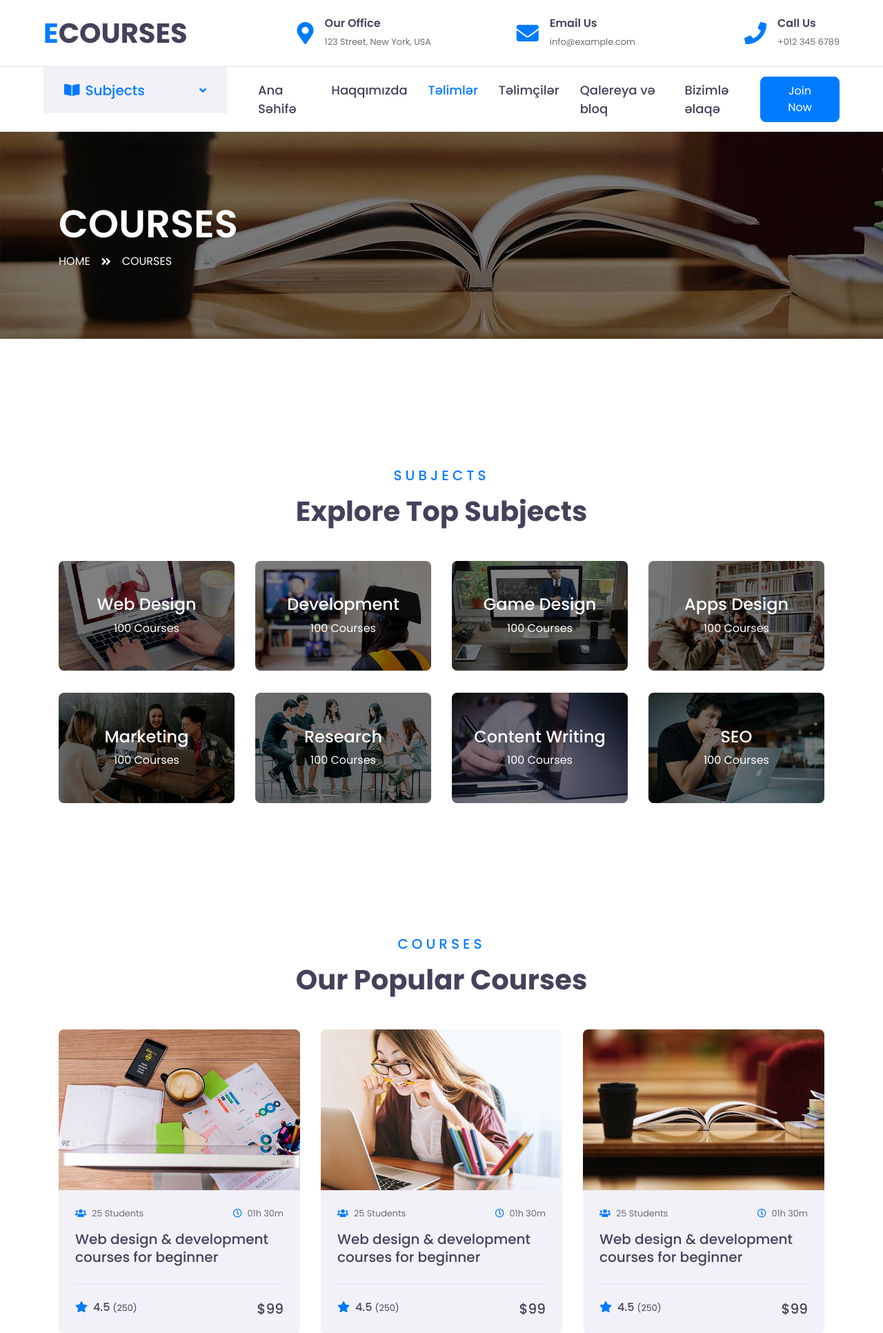
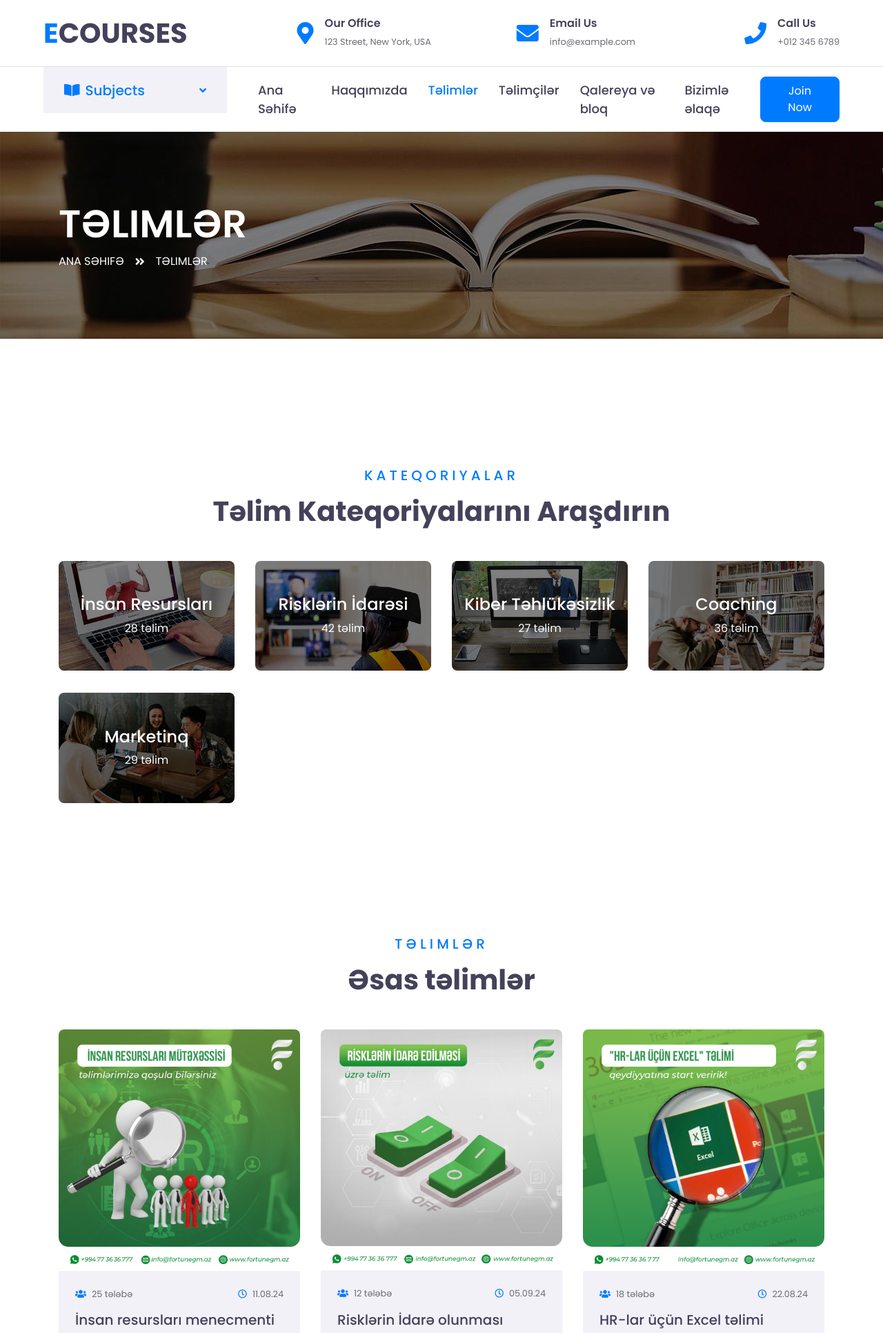
Before and after one commit to Orxan-Ibrahimov/GMC, a Laravel app: page /course in a window 1280 px wide. Shown: the top 1932 px of the page at 69% size. Run offline with Laravel 10, Linux system fonts and the light colour scheme; some libraries are stand-ins or nearby versions.

Commit message:
CoursePageContensFilled

```diff
--- a/resources/views/pages/course.blade.php
+++ b/resources/views/pages/course.blade.php
@@ -6,11 +6,11 @@
 <div class="container-fluid page-header" style="margin-bottom: 90px;">
     <div class="container">
         <div class="d-flex flex-column justify-content-center" style="min-height: 300px">
-                <h3 class="display-4 text-white text-uppercase">Courses</h3>
+            <h3 class="display-4 text-white text-uppercase">Təlimlər</h3>
             <div class="d-inline-flex text-white">
-                    <p class="m-0 text-uppercase"><a class="text-white" href="/">Home</a></p>
+                <p class="m-0 text-uppercase"><a class="text-white" href="/">Ana Səhifə</a></p>
                 <i class="fa fa-angle-double-right pt-1 px-3"></i>
-                    <p class="m-0 text-uppercase">Courses</p>
+                <p class="m-0 text-uppercase">Təlimlər</p>
             </div>
         </div>
     </div>
@@ -22,16 +22,16 @@
 <div class="container-fluid py-5">
     <div class="container pt-5 pb-3">
         <div class="text-center mb-5">
-                <h5 class="text-info text-uppercase mb-3" style="letter-spacing: 5px;">Subjects</h5>
-                <h1>Explore Top Subjects</h1>
+            <h5 class="text-info text-uppercase mb-3" style="letter-spacing: 5px;">Kateqoriyalar</h5>
+            <h1>Təlim Kateqoriyalarını Araşdırın</h1>
         </div>
         <div class="row">
             <div class="col-lg-3 col-md-6 mb-4">
                 <div class="cat-item position-relative overflow-hidden rounded mb-2">
                     <img class="img-fluid" src="img/cat-1.jpg" alt="">
                     <a class="cat-overlay text-white text-decoration-none" href="">
-                            <h4 class="text-white font-weight-medium">Web Design</h4>
-                            <span>100 Courses</span>
+                        <h4 class="text-white font-weight-medium">İnsan Resursları</h4>
+                        <span>28 təlim</span>
                     </a>
                 </div>
             </div>
@@ -39,8 +39,8 @@
                 <div class="cat-item position-relative overflow-hidden rounded mb-2">
                     <img class="img-fluid" src="img/cat-2.jpg" alt="">
                     <a class="cat-overlay text-white text-decoration-none" href="">
-                            <h4 class="text-white font-weight-medium">Development</h4>
-                            <span>100 Courses</span>
+                        <h4 class="text-white font-weight-medium">Risklərin İdarəsi</h4>
+                        <span>42 təlim</span>
                     </a>
                 </div>
             </div>
@@ -48,8 +48,8 @@
                 <div class="cat-item position-relative overflow-hidden rounded mb-2">
                     <img class="img-fluid" src="img/cat-3.jpg" alt="">
                     <a class="cat-overlay text-white text-decoration-none" href="">
-                            <h4 class="text-white font-weight-medium">Game Design</h4>
-                            <span>100 Courses</span>
+                        <h4 class="text-white font-weight-medium">Kiber Təhlükəsizlik</h4>
+                        <span>27 təlim</span>
                     </a>
                 </div>
             </div>
@@ -57,8 +57,8 @@
                 <div class="cat-item position-relative overflow-hidden rounded mb-2">
                     <img class="img-fluid" src="img/cat-4.jpg" alt="">
                     <a class="cat-overlay text-white text-decoration-none" href="">
-                            <h4 class="text-white font-weight-medium">Apps Design</h4>
-                            <span>100 Courses</span>
+                        <h4 class="text-white font-weight-medium">Coaching</h4>
+                        <span>36 təlim</span>
                     </a>
                 </div>
             </div>
@@ -66,38 +66,13 @@
                 <div class="cat-item position-relative overflow-hidden rounded mb-2">
                     <img class="img-fluid" src="img/cat-5.jpg" alt="">
                     <a class="cat-overlay text-white text-decoration-none" href="">
-                            <h4 class="text-white font-weight-medium">Marketing</h4>
-                            <span>100 Courses</span>
+                        <h4 class="text-white font-weight-medium">Marketinq</h4>
+                        <span>29 təlim</span>
                     </a>
                 </div>
             </div>
-                <div class="col-lg-3 col-md-6 mb-4">
-                    <div class="cat-item position-relative overflow-hidden rounded mb-2">
-                        <img class="img-fluid" src="img/cat-6.jpg" alt="">
-                        <a class="cat-overlay text-white text-decoration-none" href="">
-                            <h4 class="text-white font-weight-medium">Research</h4>
-                            <span>100 Courses</span>
-                        </a>
-                    </div>
-                </div>
-                <div class="col-lg-3 col-md-6 mb-4">
-                    <div class="cat-item position-relative overflow-hidden rounded mb-2">
-                        <img class="img-fluid" src="img/cat-7.jpg" alt="">
-                        <a class="cat-overlay text-white text-decoration-none" href="">
-                            <h4 class="text-white font-weight-medium">Content Writing</h4>
-                            <span>100 Courses</span>
-                        </a>
-                    </div>
-                </div>
-                <div class="col-lg-3 col-md-6 mb-4">
-                    <div class="cat-item position-relative overflow-hidden rounded mb-2">
-                        <img class="img-fluid" src="img/cat-8.jpg" alt="">
-                        <a class="cat-overlay text-white text-decoration-none" href="">
-                            <h4 class="text-white font-weight-medium">SEO</h4>
-                            <span>100 Courses</span>
-                        </a>
-                    </div>
-                </div>
+
+
         </div>
     </div>
 </div>
@@ -108,8 +83,8 @@
 <div class="container-fluid py-5">
     <div class="container py-5">
         <div class="text-center mb-5">
-                <h5 class="text-info text-uppercase mb-3" style="letter-spacing: 5px;">Courses</h5>
-                <h1>Our Popular Courses</h1>
+            <h5 class="text-info text-uppercase mb-3" style="letter-spacing: 5px;">Təlimlər</h5>
+            <h1>Əsas təlimlər</h1>
         </div>
         <div class="row">
             <div class="col-lg-4 col-md-6 mb-4">
@@ -117,10 +92,14 @@
                     <img class="img-fluid" src="img/course-1.jpg" alt="">
                     <div class="bg-secondary p-4">
                         <div class="d-flex justify-content-between mb-3">
-                                <small class="m-0"><i class="fa fa-users text-info mr-2"></i>25 Students</small>
-                                <small class="m-0"><i class="far fa-clock text-info mr-2"></i>01h 30m</small>
+                            <small class="m-0"><i class="fa fa-users text-info mr-2"></i>25 tələbə</small>
+                            <small class="m-0"><i class="far fa-clock text-info mr-2"></i>11.08.24</small>
                         </div>
-                            <a class="h5" href="">Web design & development courses for beginner</a>
+                        <a class="h5" href="">İnsan resursları menecmenti</a>
+                        <br>
+                        <small>
+                            Bu təlim proqramı HR mütəxəssislərinə əmək qanunvericiliyi, kargüzarlıq, əmək haqqının hesablanması, işəçıxmamalar, iş vaxtının uçotu tabeli, vaxt normaları, orta əmək haqqı və digər mövzular barədə nəzəri və praktiki təlimlərin keçirilməsini nəzərdə tutur!
+                        </small>
                         <div class="border-top mt-4 pt-4">
                             <div class="d-flex justify-content-between">
                                 <h6 class="m-0"><i class="fa fa-star text-info mr-2"></i>4.5 <small>(250)</small></h6>
@@ -135,14 +114,18 @@
                     <img class="img-fluid" src="img/course-2.jpg" alt="">
                     <div class="bg-secondary p-4">
                         <div class="d-flex justify-content-between mb-3">
-                                <small class="m-0"><i class="fa fa-users text-info mr-2"></i>25 Students</small>
-                                <small class="m-0"><i class="far fa-clock text-info mr-2"></i>01h 30m</small>
+                            <small class="m-0"><i class="fa fa-users text-info mr-2"></i>12 tələbə</small>
+                            <small class="m-0"><i class="far fa-clock text-info mr-2"></i>05.09.24</small>
                         </div>
-                            <a class="h5" href="">Web design & development courses for beginner</a>
+                        <a class="h5" href="">Risklərin İdarə olunması</a>
+                        <br>
+                        <small>
+                            Risklərin idarə edilməsi üzrə təlim öz təşkilatının məruz qalma risklərini idarə etməyə kömək edən bütün peşəkarlar üçün lazımdır. Buraya risk menecerləri, itkilərin qarşısının alınması agentləri və ya təhlükəsizlik işçiləri kimi işləyən şəxslər daxil ola bilər.
+                        </small>
                         <div class="border-top mt-4 pt-4">
                             <div class="d-flex justify-content-between">
-                                    <h6 class="m-0"><i class="fa fa-star text-info mr-2"></i>4.5 <small>(250)</small></h6>
-                                    <h5 class="m-0">$99</h5>
+                                <h6 class="m-0"><i class="fa fa-star text-info mr-2"></i>4.1 <small>(218)</small></h6>
+                                <h5 class="m-0">$75</h5>
                             </div>
                         </div>
                     </div>
@@ -153,14 +136,18 @@
                     <img class="img-fluid" src="img/course-3.jpg" alt="">
                     <div class="bg-secondary p-4">
                         <div class="d-flex justify-content-between mb-3">
-                                <small class="m-0"><i class="fa fa-users text-info mr-2"></i>25 Students</small>
-                                <small class="m-0"><i class="far fa-clock text-info mr-2"></i>01h 30m</small>
+                            <small class="m-0"><i class="fa fa-users text-info mr-2"></i>18 tələbə</small>
+                            <small class="m-0"><i class="far fa-clock text-info mr-2"></i>22.08.24</small>
                         </div>
-                            <a class="h5" href="">Web design & development courses for beginner</a>
+                        <a class="h5" href="">HR-lar üçün Excel təlimi</a>
+                        <br>
+                        <small>
+                            Burada siz Exceli öz seçimləriniz əsasında konfiqurasiya etmək, standart seçimlərini dəyişdirmək, HR mütəxəssislərinin ən çox istifadə etdiyi axtarış funksiyalarının köməkliyi ilə fərqli məlumat bazalarında yer alan işçi məlumatlarının əldə etmək və sair kimi vacib elementləri öyrənəcəksiniz!
+                        </small>
                         <div class="border-top mt-4 pt-4">
                             <div class="d-flex justify-content-between">
-                                    <h6 class="m-0"><i class="fa fa-star text-info mr-2"></i>4.5 <small>(250)</small></h6>
-                                    <h5 class="m-0">$99</h5>
+                                <h6 class="m-0"><i class="fa fa-star text-info mr-2"></i>3.8 <small>(198)</small></h6>
+                                <h5 class="m-0">$84</h5>
                             </div>
                         </div>
                     </div>
@@ -171,14 +158,18 @@
                     <img class="img-fluid" src="img/course-4.jpg" alt="">
                     <div class="bg-secondary p-4">
                         <div class="d-flex justify-content-between mb-3">
-                                <small class="m-0"><i class="fa fa-users text-info mr-2"></i>25 Students</small>
-                                <small class="m-0"><i class="far fa-clock text-info mr-2"></i>01h 30m</small>
+                            <small class="m-0"><i class="fa fa-users text-info mr-2"></i>21 tələbə</small>
+                            <small class="m-0"><i class="far fa-clock text-info mr-2"></i>01.07.24</small>
                         </div>
-                            <a class="h5" href="">Web design & development courses for beginner</a>
+                        <a class="h5" href="">Media Hüququ</a>
+                        <br>
+                        <small>
+                            Bu təlim media hüququna dair ətraflı təlimat almaq istəyən, öz bacarıqlarını təzələmək və mövcud qanunvericilikdən xəbərdar olmaq istəyən media əməkdaşları üçün nəzərdə tutulmuşdur.
+                        </small>
                         <div class="border-top mt-4 pt-4">
                             <div class="d-flex justify-content-between">
-                                    <h6 class="m-0"><i class="fa fa-star text-info mr-2"></i>4.5 <small>(250)</small></h6>
-                                    <h5 class="m-0">$99</h5>
+                                <h6 class="m-0"><i class="fa fa-star text-info mr-2"></i>4.7 <small>(200)</small></h6>
+                                <h5 class="m-0">$91</h5>
                             </div>
                         </div>
                     </div>
@@ -189,14 +180,18 @@
                     <img class="img-fluid" src="img/course-5.jpg" alt="">
                     <div class="bg-secondary p-4">
                         <div class="d-flex justify-content-between mb-3">
-                                <small class="m-0"><i class="fa fa-users text-info mr-2"></i>25 Students</small>
-                                <small class="m-0"><i class="far fa-clock text-info mr-2"></i>01h 30m</small>
+                            <small class="m-0"><i class="fa fa-users text-info mr-2"></i>16 tələbə</small>
+                            <small class="m-0"><i class="far fa-clock text-info mr-2"></i>05.08.24</small>
                         </div>
-                            <a class="h5" href="">Web design & development courses for beginner</a>
+                        <a class="h5" href="">Kiber təhlükəsizlik</a>
+                        <br>
+                        <small>
+                            Bu təlimdə sürətlə inkişaf edən kibertəhlükəsizlik təhdidlərindən irəli gələn hüquqi, biznes və siyasət problemlərini araşdırırmaqla sizə vacib nünaslar öyrədiləcəkdir.
+                        </small>
                         <div class="border-top mt-4 pt-4">
                             <div class="d-flex justify-content-between">
-                                    <h6 class="m-0"><i class="fa fa-star text-info mr-2"></i>4.5 <small>(250)</small></h6>
-                                    <h5 class="m-0">$99</h5>
+                                <h6 class="m-0"><i class="fa fa-star text-info mr-2"></i>4.0 <small>(232)</small></h6>
+                                <h5 class="m-0">$66</h5>
                             </div>
                         </div>
                     </div>
@@ -207,14 +202,16 @@
                     <img class="img-fluid" src="img/course-6.jpg" alt="">
                     <div class="bg-secondary p-4">
                         <div class="d-flex justify-content-between mb-3">
-                                <small class="m-0"><i class="fa fa-users text-info mr-2"></i>25 Students</small>
-                                <small class="m-0"><i class="far fa-clock text-info mr-2"></i>01h 30m</small>
+                            <small class="m-0"><i class="fa fa-users text-info mr-2"></i>22 tələbə</small>
+                            <small class="m-0"><i class="far fa-clock text-info mr-2"></i>09.09.24</small>
                         </div>
-                            <a class="h5" href="">Web design & development courses for beginner</a>
+                        <a class="h5" href="">Coaching təlimi</a>
+                        <br>
+                        <small>Təlimlər əsas etibarı ilə iş adamları və sahibkarlar üçün nəzərdə tutulmuşdur. Burada əsas məqsəd müxtəlif sahələrdən olan mütəxəssislərin təlimçi kimi praktiki olmaq, uzun müddətli kouçinq və mentorluq bacarıqlarını tətbiq edə bilmək və iştirakçıların vaxtından səmərəli istifadə etməyi öyrətməkdir.</small>
                         <div class="border-top mt-4 pt-4">
                             <div class="d-flex justify-content-between">
-                                    <h6 class="m-0"><i class="fa fa-star text-info mr-2"></i>4.5 <small>(250)</small></h6>
-                                    <h5 class="m-0">$99</h5>
+                                <h6 class="m-0"><i class="fa fa-star text-info mr-2"></i>4.8 <small>(187)</small></h6>
+                                <h5 class="m-0">$73</h5>
                             </div>
                         </div>
                     </div>
```
Also changed, not shown: public/img/course-1.jpg, public/img/course-2.jpg, public/img/course-3.jpg, public/img/course-4.jpg, public/img/course-5.jpg, public/img/course-6.jpg. Lines whose indentation alone changed are shown as unchanged.
